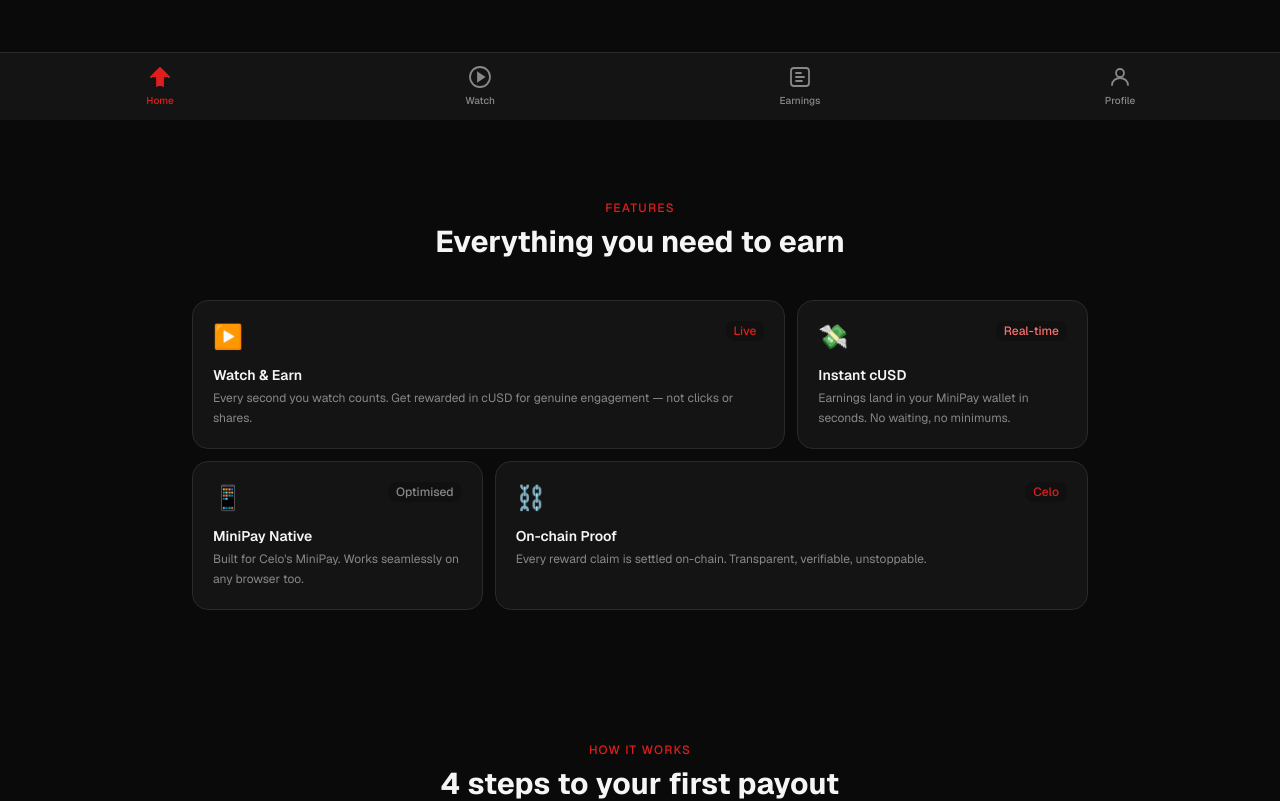
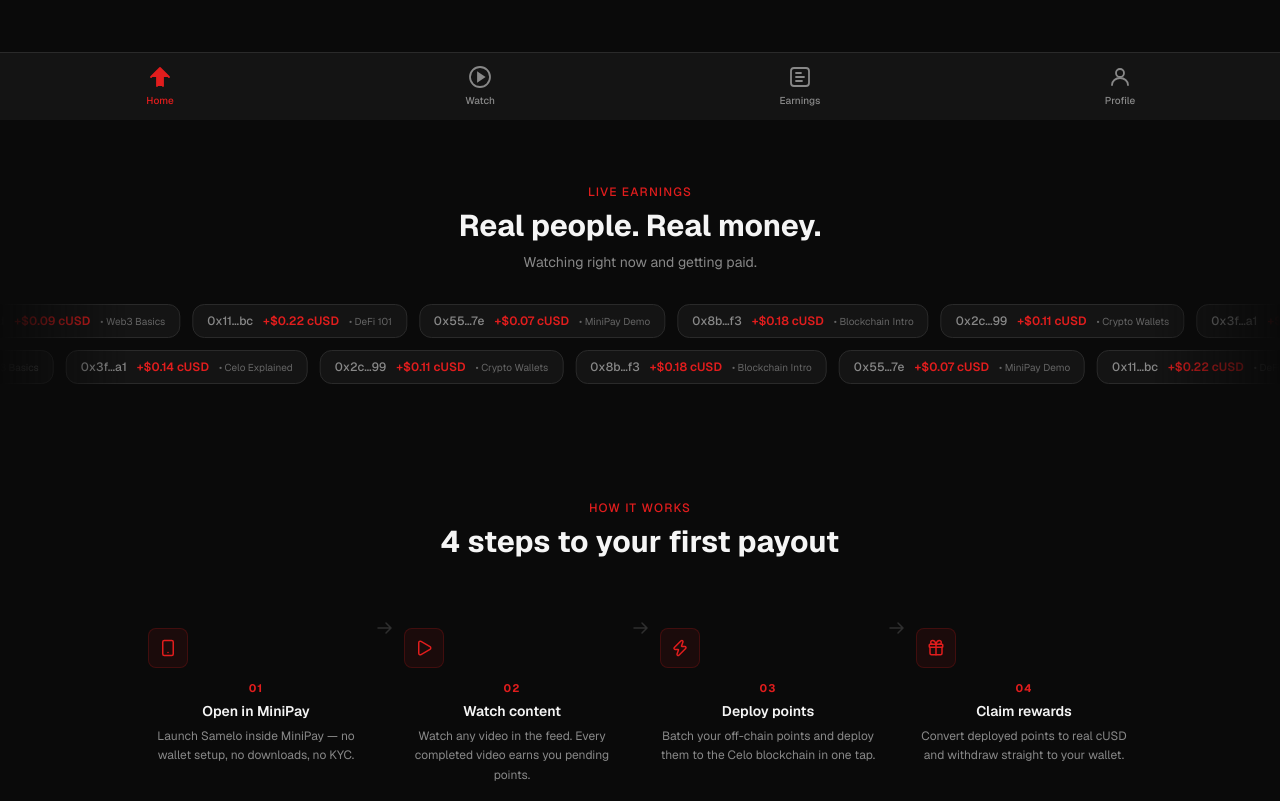
Before and after one commit to artomily/samelo, a Next.js app: page / in a window 1280 px wide. Shown: the part 680-1481 px from the top of the page. Built offline with nearby package versions, Linux system fonts and the light colour scheme; what wagmi would draw is missing.

Commit message:
Commit 8: Reorganize main page layout

```diff
--- a/app/page.tsx
+++ b/app/page.tsx
@@ -1,19 +1,23 @@
 import { Navbar } from '@/app/components/landing/Navbar'
 import { HeroSection } from '@/app/components/landing/HeroSection'
-import { BentoFeatures } from '@/app/components/landing/BentoFeatures'
 import { HowItWorks } from '@/app/components/landing/HowItWorks'
+import { FeaturesSection } from '@/app/components/landing/FeaturesSection'
+import { Testimonials } from '@/app/components/landing/Testimonials'
 import { EarningsTicker } from '@/app/components/landing/EarningsTicker'
 import { CTASection } from '@/app/components/landing/CTASection'
+import { Footer } from '@/app/components/landing/Footer'
 
 export default function LandingPage() {
   return (
     <div className="flex min-h-dvh flex-col bg-bg text-primary">
       <Navbar />
       <HeroSection />
-      <BentoFeatures />
+      <EarningsTicker />
       <HowItWorks />
-      <EarningsTicker />
+      <FeaturesSection />
+      <Testimonials />
       <CTASection />
+      <Footer />
     </div>
   )
 }
```
